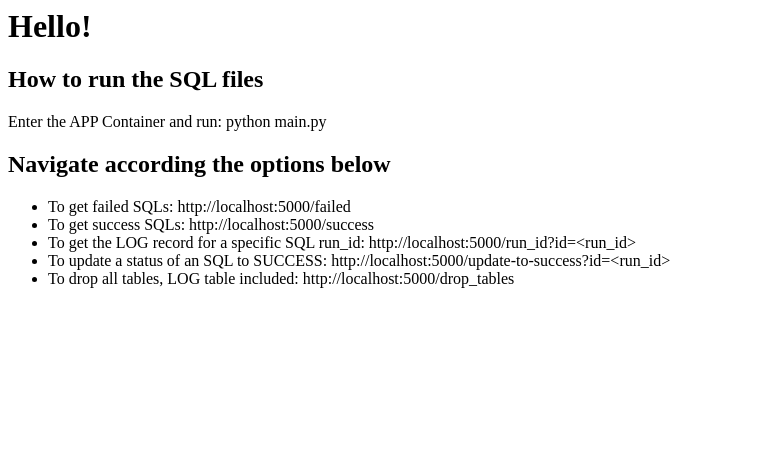
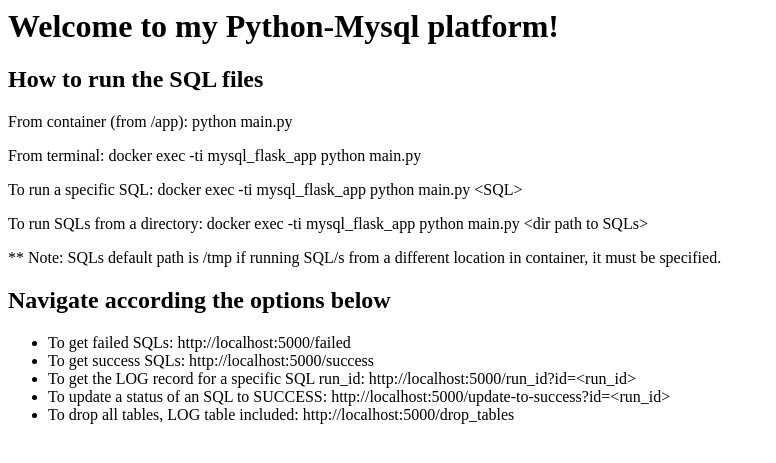
Before and after one commit to kayelet/docker-mysql-python, a Flask app: page / in a window 1280 px wide. Shown: the top 463 px of the page, without its empty margins (0-776 px from the left). Run offline with Flask 2, Linux system fonts and the light colour scheme.

Commit message:
init python docker based project.

```diff
--- a/app/database.py
+++ b/app/database.py
@@ -17,7 +17,6 @@
             database=database
         )
         self.sqls_dir = sqls_dir
-        # print("self.sqls_dir: ", self.sqls_dir)
         self.cursor = self.db.cursor()
         self.db.autocommit = False
         self.logging = logging.basicConfig(level=50)
--- a/app/templates/index.html
+++ b/app/templates/index.html
@@ -1,8 +1,13 @@
 <html>
-<h1>Hello!</h1>
+<h1>Welcome to my Python-Mysql platform!</h1>
 <h2>How to run the SQL files</h2>
-<p>Enter the APP Container and run: python main.py</p>
-<p></p>
+<p>From container (from /app): python main.py</p>
+<p>From terminal: docker exec -ti mysql_flask_app python main.py</p>
+<p>To run a specific SQL: docker exec -ti mysql_flask_app python main.py &lt;SQL&gt;</p>
+<p>To run SQLs from a directory: docker exec -ti mysql_flask_app python main.py &lt;dir path to SQLs&gt;</p>
+<p>** Note: SQLs default path is /tmp
+    if running SQL/s from a different location in container, it must be specified.
+</p>
 
 <h2>Navigate according the options below</h2>
 <ul>
```
